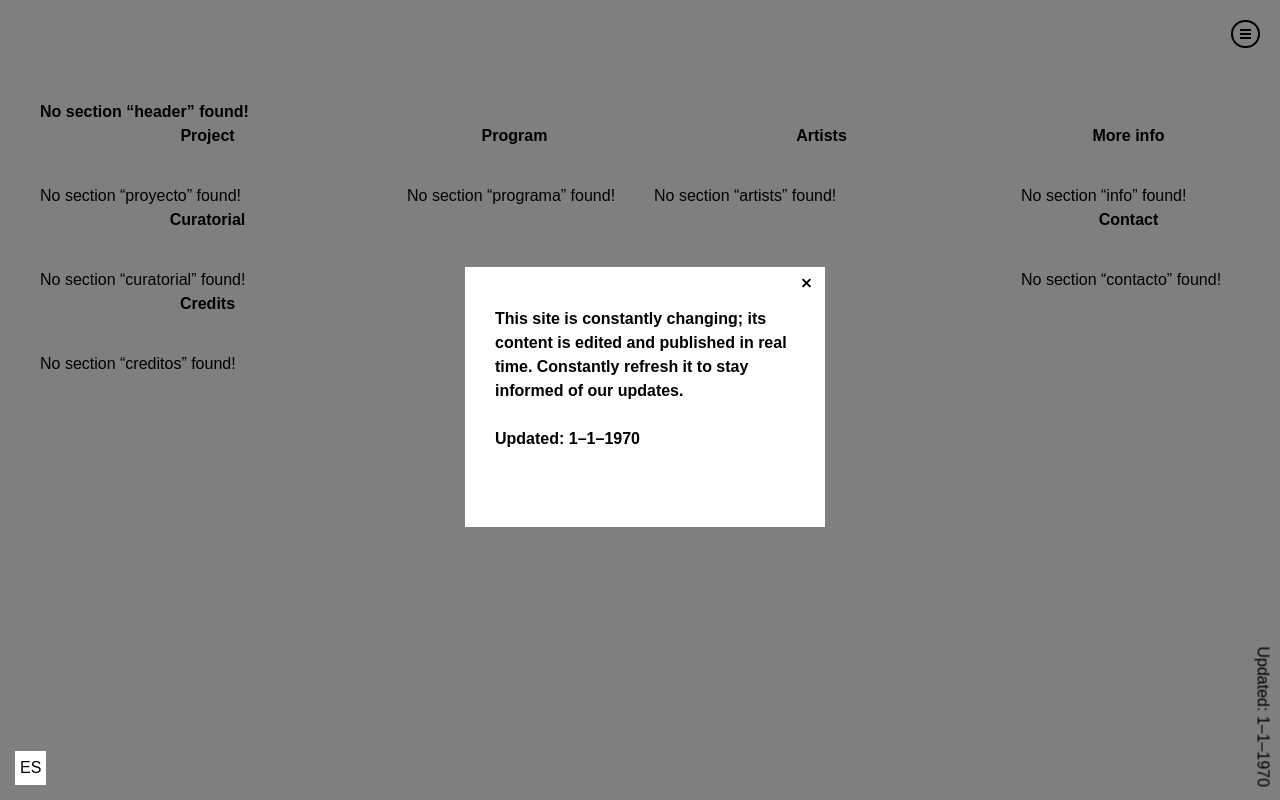
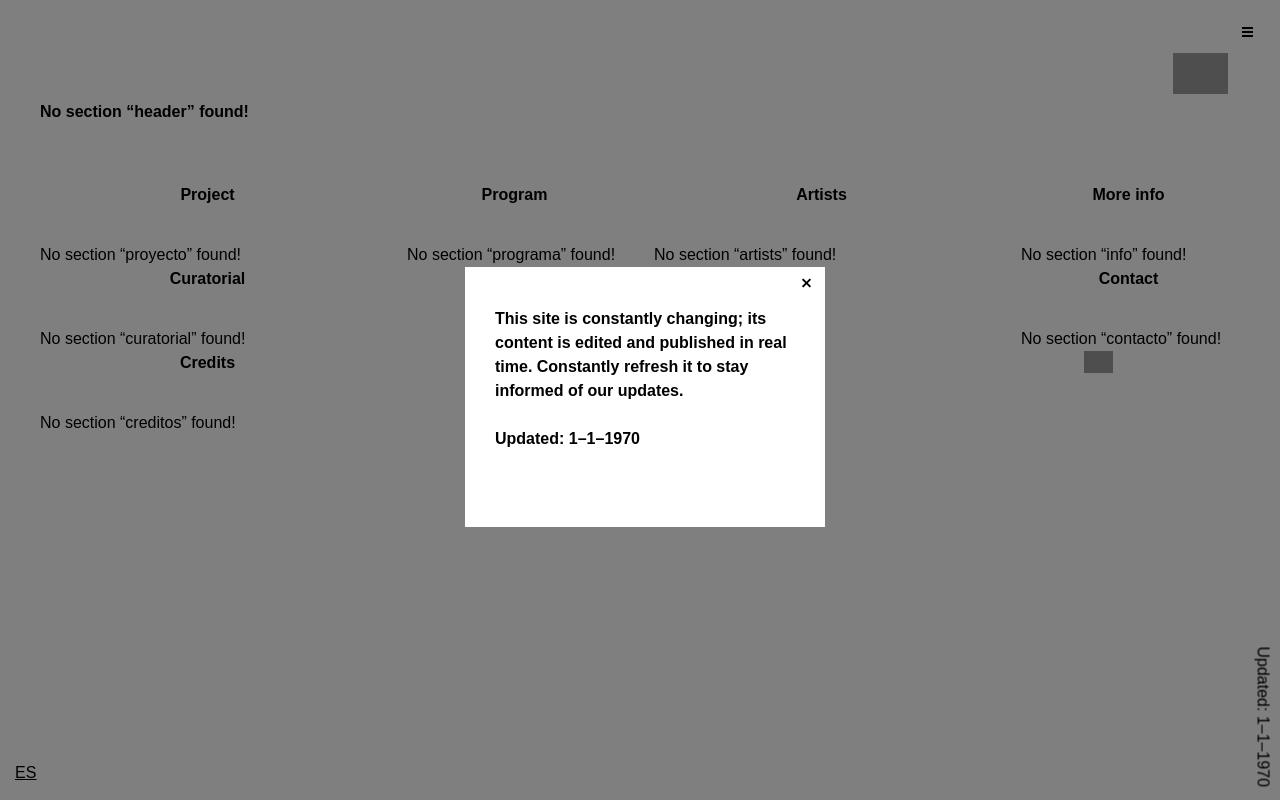
Before and after one commit to chrislewiscodes/SecondThoughts, a PHP site: page /?lang=EN&shownote=1 in a window 1280 px wide. Run offline with PHP 8.4, Linux system fonts and the light colour scheme; data that the repository does not hold is empty; some libraries are stand-ins or nearby versions; grey boxes are pictures that could not be loaded.

Commit message:
new logos

```diff
--- a/css/main.css
+++ b/css/main.css
@@ -78,6 +78,30 @@ ul { margin-bottom: 36px; }
 	height: 0;
 }
 
+/* logos */
+
+#a47 {
+	margin: 0px auto;
+	width: 55px;
+	height: 58.5px;
+	background: url(/img/a47.png) no-repeat center center;
+	text-indent: -1000000px;
+	display: block;
+	background-size: contain;
+
+    transform: translate(560px, -80px);
+}
+
+#alumnos {
+	width: 155.75px;
+	height: 22.5px;
+	background: url(/img/alumnos.png) no-repeat center center;
+	text-indent: -1000000px;
+	display: block;
+	background-size: contain;
+}
+
+
 /* site overlay */
 
 #overlay {
@@ -148,19 +172,22 @@ ul { margin-bottom: 36px; }
 	position: fixed;
 	bottom: 15px;
 	left: 15px;
-	padding: 5px;
 	z-index: 10001;
-	background-color: white;
+	text-decoration: underline;
 }
 
 #language-toggle a {
+	text-decoration: underline;
+}
+
+#language-toggle:hover, #language-toggle a:hover {
 	text-decoration: none;
 }
 
 /* navigation */
 
 #nav-toggle {
-	border: 2px solid black;
+	/*border: 2px solid black;*/
 	position: fixed; right: 20px; top: 20px;
 	z-index: 1000;
 	cursor: pointer;
--- a/index.php
+++ b/index.php
@@ -148,6 +148,7 @@ function section($section) {
 		}
 	?></div>
 	<h1 id="logo"><?php section('header'); ?></h1>
+	<a id="a47" href="http://alumnos47.org/" target="_blank" alt="Fundación Alumnos47">A47</a>
 	<h1 id="background-type">Second Thoughts</h1>
 
 	<div class="content">
@@ -186,6 +187,7 @@ function section($section) {
 				<h2><?php print translate('contact', 'ucfirst'); ?></h2>
 				<?php section('contacto'); ?>
 			</div>
+			<a id="alumnos" href="http://alumnos47.org/" target="_blank" alt="Fundación Alumnos47">Alumnos</a>
 		</div>
 	</div>
 
```
Also changed, not shown: other parts of css/main.css (+55 -1 lines).
